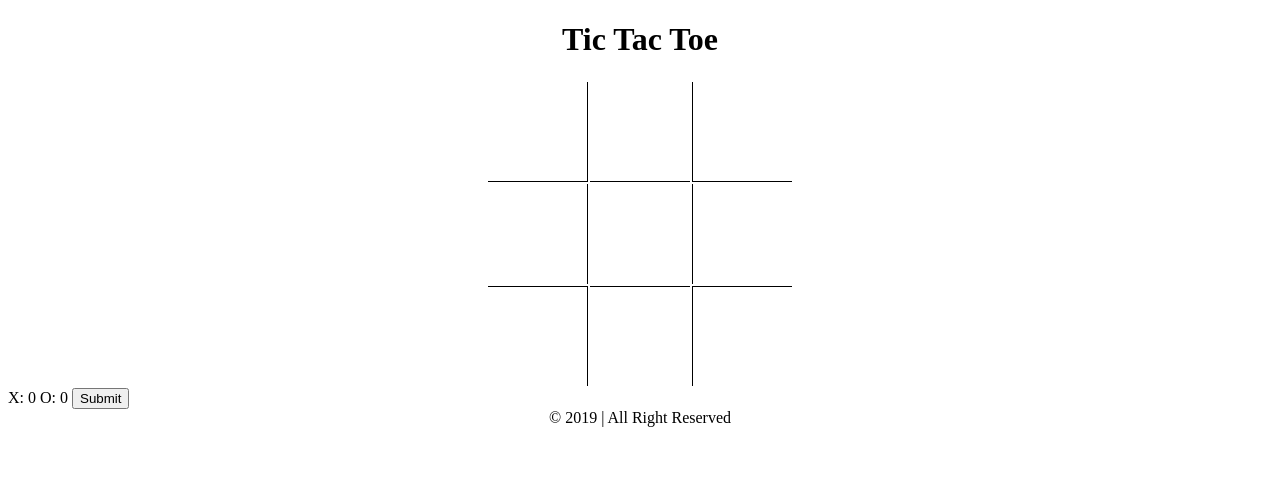
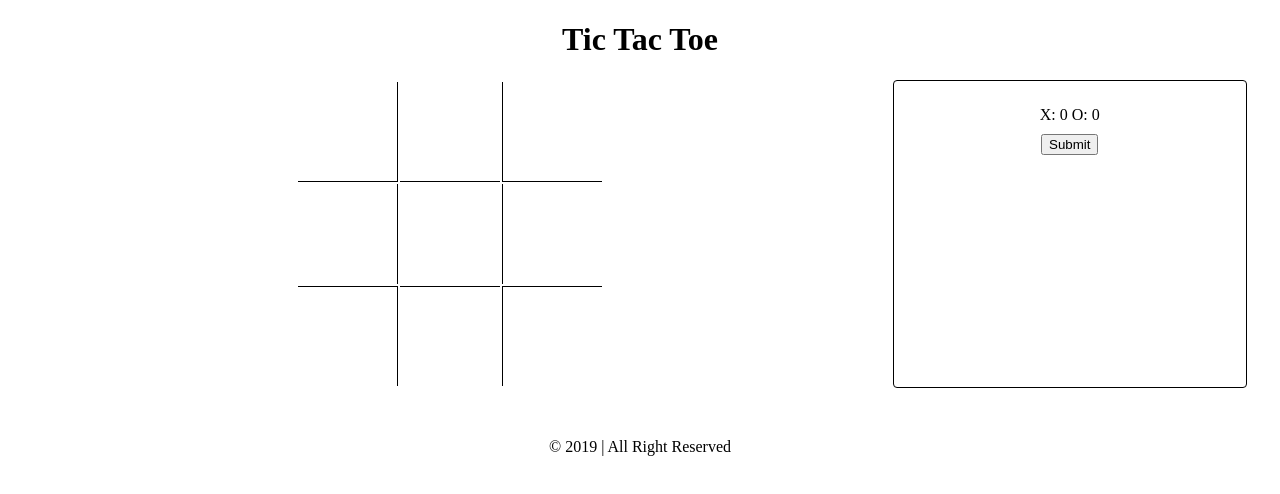
Before and after one commit to LyndonPanton/TicTacToe, a plain HTML site: page index.html in a window 1280 px wide. Drawn offline with Linux system fonts and the light colour scheme.

Commit message:
Changed page layout

```diff
--- a/css/styles.css
+++ b/css/styles.css
@@ -15,6 +15,11 @@
 	text-align: center;
 }
 
+#app {
+	display: flex;
+	flex-wrap: wrap;
+}
+
 #center-bottom {
 	border-top: 1px #000000 solid;
 }
@@ -29,6 +34,11 @@
 
 #footer {
 	text-align: center;
+	margin-top: 4%;
+}
+
+#game {
+	width: 70%;
 }
 
 #grid {
@@ -53,6 +63,19 @@
 	border-bottom: 1px #000000 solid;
 }
 
+#result {
+	width: 28%;
+	border: 1px #000000 solid;
+	border-radius: 4px;
+	padding: 2%;
+	text-align: center;
+}
+
+#resetButton {
+	margin: 10px auto 0;
+	display: block;
+}
+
 #right-bottom {
 	border-top: 1px #000000 solid;
 	border-left: 1px #000000 solid;
```
